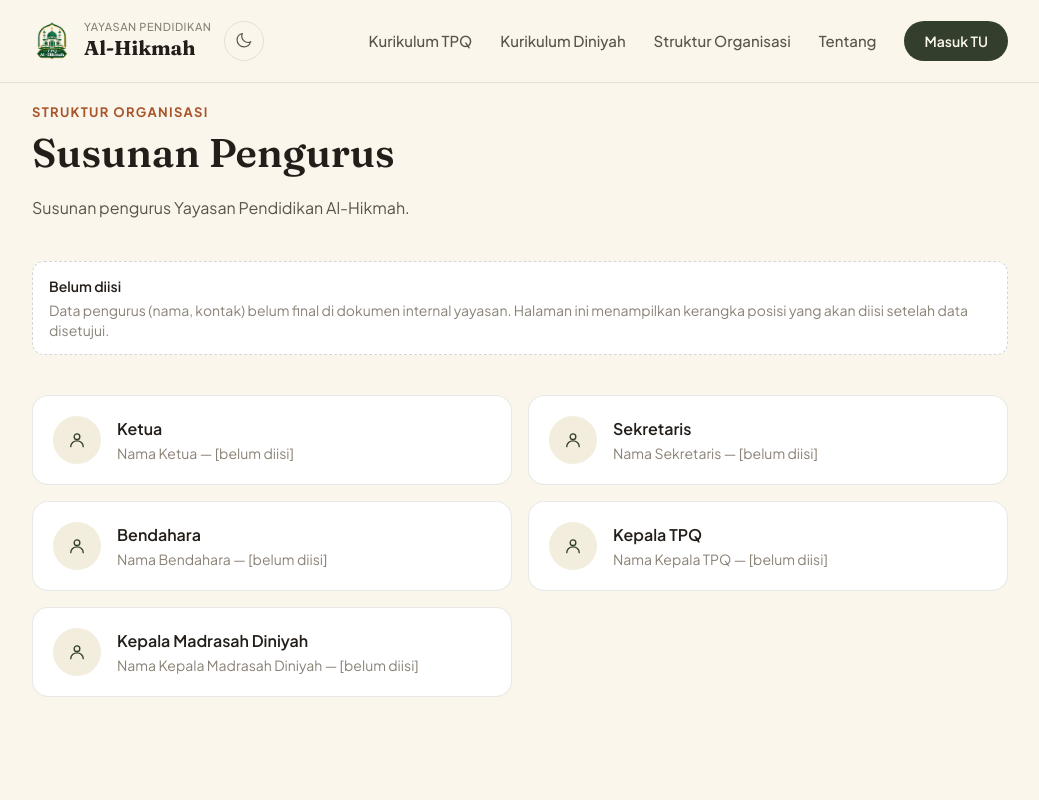
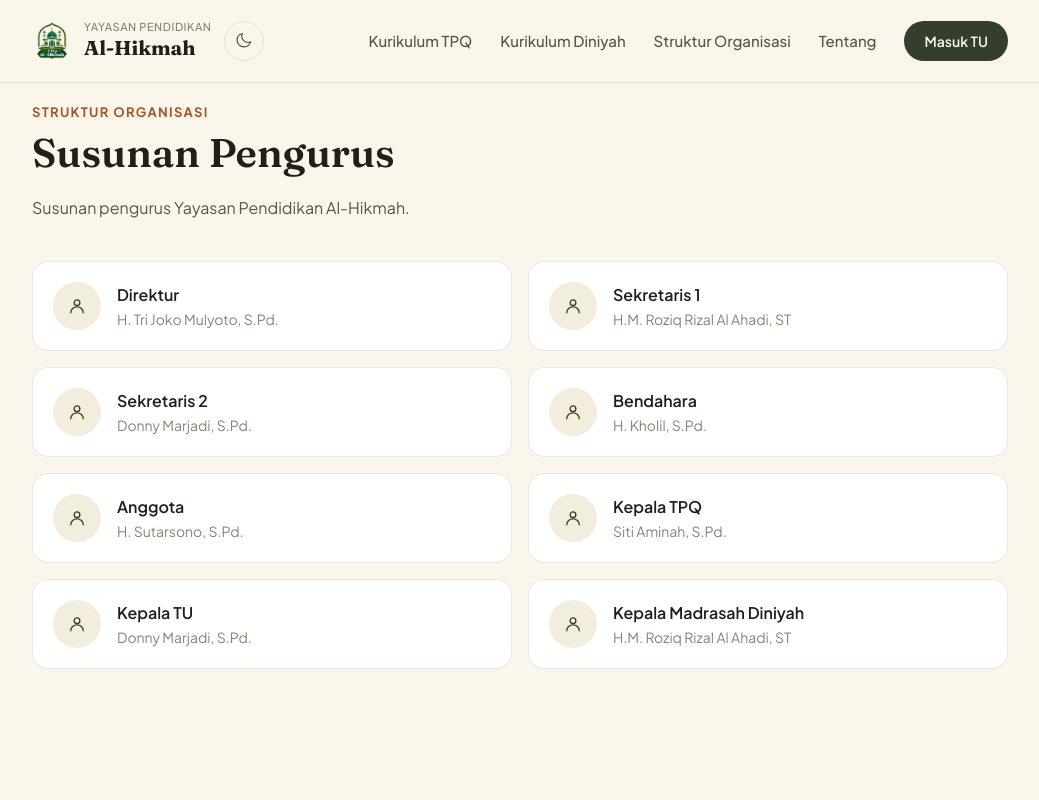
Before and after one commit to elahady/yayasanpendidikanalhikmah-web-app, a Next.js app: page /struktur-organisasi in a window 1280 px wide. Shown: the top 800 px of the page, without its empty margins (120-1159 px from the left). Built offline with nearby package versions, Linux system fonts and the light colour scheme.

Commit message:
Isi data riil susunan pengurus di halaman Struktur Organisasi
Co-Authored-By: Claude Sonnet 5 <noreply@anthropic.com>

```diff
--- a/app/(site)/struktur-organisasi/page.tsx
+++ b/app/(site)/struktur-organisasi/page.tsx
@@ -1,6 +1,13 @@
-import { Callout } from "../_components/Callout";
-
-const posisi = ["Ketua", "Sekretaris", "Bendahara", "Kepala TPQ", "Kepala Madrasah Diniyah"];
+const pengurus = [
+  { jabatan: "Direktur", nama: "H. Tri Joko Mulyoto, S.Pd." },
+  { jabatan: "Sekretaris 1", nama: "H.M. Roziq Rizal Al Ahadi, ST" },
+  { jabatan: "Sekretaris 2", nama: "Donny Marjadi, S.Pd." },
+  { jabatan: "Bendahara", nama: "H. Kholil, S.Pd." },
+  { jabatan: "Anggota", nama: "H. Sutarsono, S.Pd." },
+  { jabatan: "Kepala TPQ", nama: "Siti Aminah, S.Pd." },
+  { jabatan: "Kepala TU", nama: "Donny Marjadi, S.Pd." },
+  { jabatan: "Kepala Madrasah Diniyah", nama: "H.M. Roziq Rizal Al Ahadi, ST" },
+];
 
 export default function StrukturOrganisasiPage() {
   return (
@@ -13,16 +20,9 @@ export default function StrukturOrganisasiPage() {
         </p>
       </div>
 
-      <Callout variant="placeholder">
-        <p>
-          Data pengurus (nama, kontak) belum final di dokumen internal yayasan. Halaman ini menampilkan kerangka
-          posisi yang akan diisi setelah data disetujui.
-        </p>
-      </Callout>
-
       <div className="grid grid-cols-1 gap-4 sm:grid-cols-2">
-        {posisi.map((label) => (
-          <div key={label} className="flex items-center gap-4 rounded-2xl border border-border bg-bg-elevated p-5">
+        {pengurus.map(({ jabatan, nama }) => (
+          <div key={jabatan} className="flex items-center gap-4 rounded-2xl border border-border bg-bg-elevated p-5">
             <div className="flex h-12 w-12 shrink-0 items-center justify-center rounded-full bg-bg-muted text-primary">
               <svg width="20" height="20" viewBox="0 0 24 24" fill="none" stroke="currentColor" strokeWidth="1.6" strokeLinecap="round" strokeLinejoin="round" aria-hidden="true">
                 <circle cx="12" cy="8" r="3.4"></circle>
@@ -30,8 +30,8 @@ export default function StrukturOrganisasiPage() {
               </svg>
             </div>
             <div>
-              <p className="font-semibold text-ink">{label}</p>
-              <p className="mt-0.5 text-sm text-ink-subtle">Nama {label} — [belum diisi]</p>
+              <p className="font-semibold text-ink">{jabatan}</p>
+              <p className="mt-0.5 text-sm text-ink-subtle">{nama}</p>
             </div>
           </div>
         ))}
```
